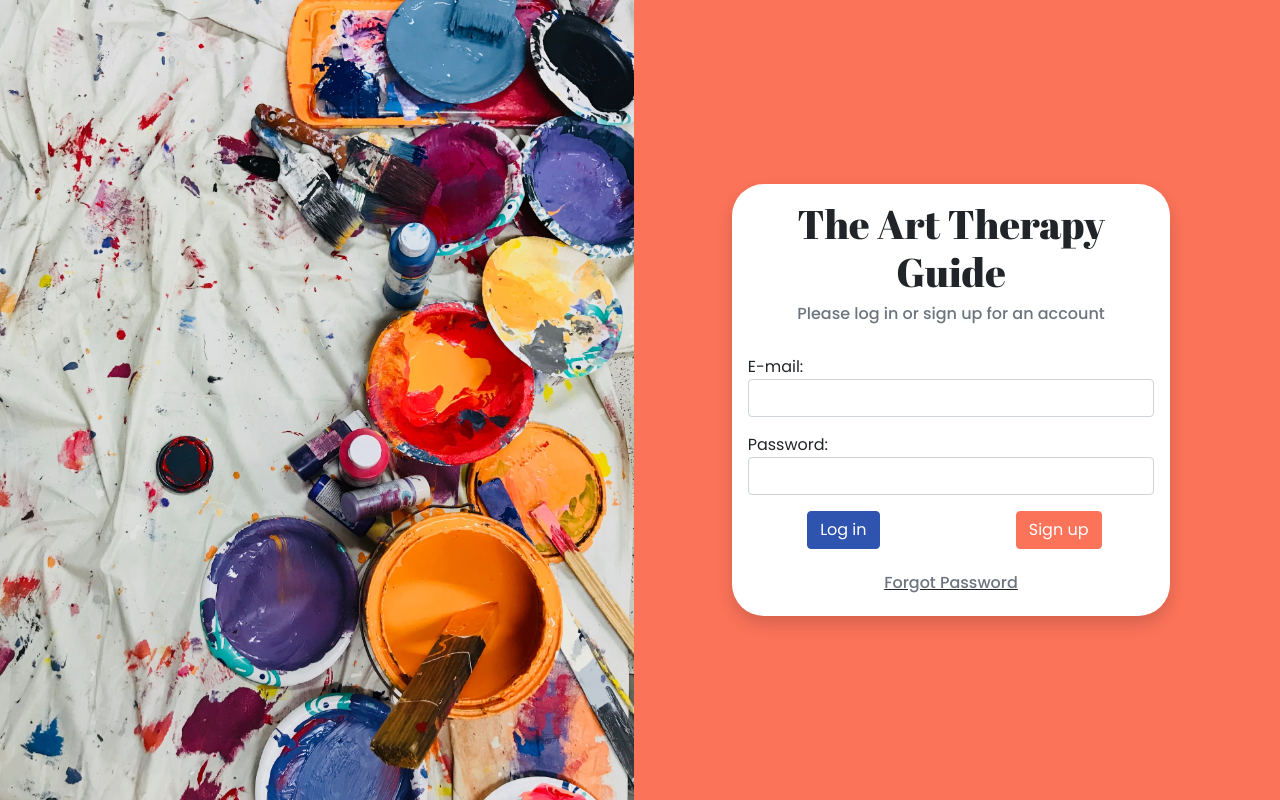
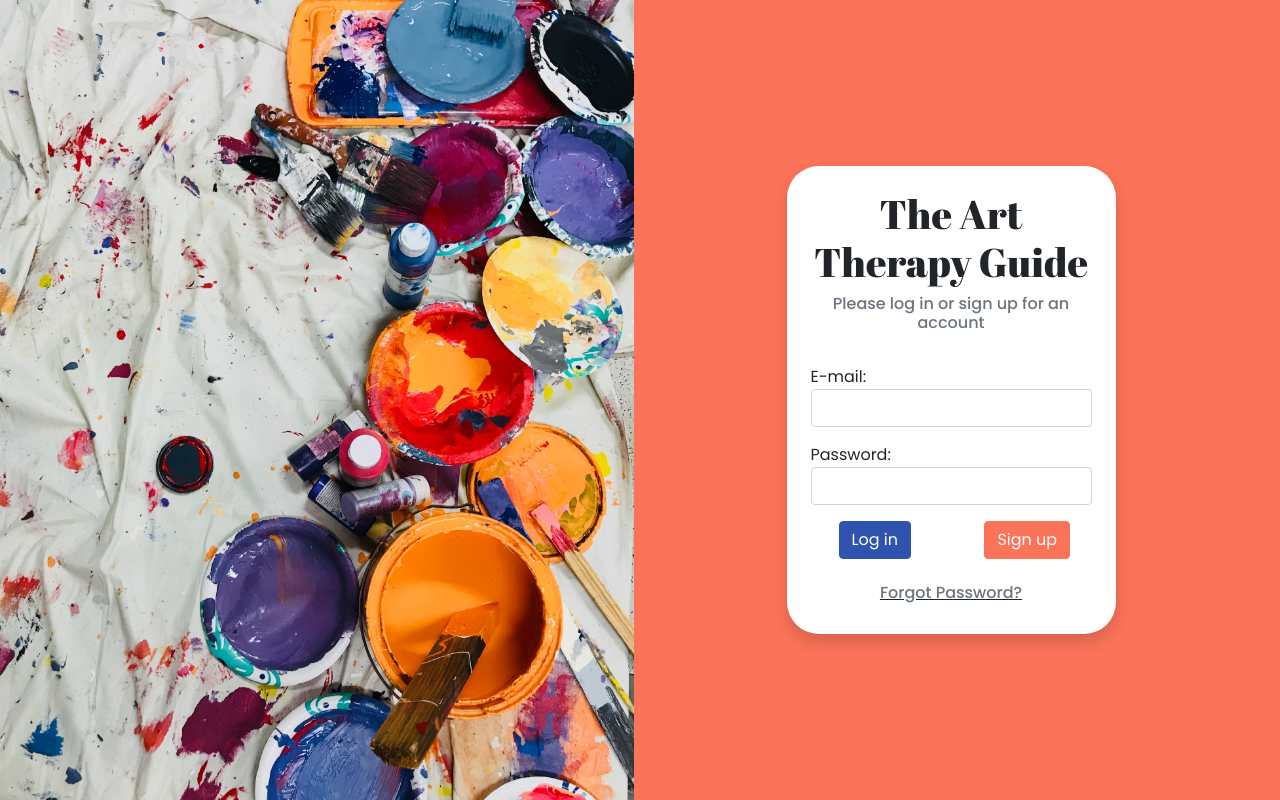
Before and after one commit to brennan-wright/ArtTherapyGuide, a Django app: page /accounts/login/ in a window 1280 px wide. Run offline with Django 3.2, Linux system fonts and the light colour scheme; parts of the project's set-up code (start-up, migrations or seed data) failed here and were passed over; some libraries are stand-ins or nearby versions.

Commit message:
formatting login etc.

```diff
--- a/frontend/templates/account/login.html
+++ b/frontend/templates/account/login.html
@@ -17,10 +17,14 @@
             <div class="login d-flex align-items-center py-5">
                 <div class="container">
                     <div class="row">
-                        <div class="col-md-9 col-lg-8 mx-auto p-3 shadow login-card" style="background-color: #ffffff">
+                        <div class="col-md-6 col-lg-6 mx-auto p-4 shadow login-card" style="background-color: #ffffff">
                             <div class="pb-4">
-                                <h1 class="display-6 text-center">The Art Therapy Guide</h1>
-                                <h6 class="d-flex justify-content-center text-muted">Please log in or sign up for an
+                                <h1 class="display-6 text-center"><a href="{% url 'home' %}"
+                                        class="text-reset text-decoration-none"> The Art
+                                        Therapy Guide</a>
+                                </h1>
+                                <h6 class="d-flex justify-content-center text-muted text-center">Please log in or sign
+                                    up for an
                                     account</h6>
                             </div>
                             <div>
@@ -70,7 +74,7 @@
                                     <div class="row pt-4">
                                         </br>
                                         <a class="text-reset" href="{% url 'account_reset_password' %}">
-                                            <h6 class="text-center text-muted">Forgot Password</h6>
+                                            <h6 class="text-center text-muted">Forgot Password?</h6>
                                         </a></div>
                                 </form>
 
--- a/frontend/templates/directive/directive_index_page.html
+++ b/frontend/templates/directive/directive_index_page.html
@@ -11,7 +11,7 @@ All Directives - Art Therapy Guide
 {% block content %}
 
 {% include "navbar.html" %}
-<div class="main">
+<div class="main mb-4">
     <div class="container">
         <form method="GET" id="directiveForm" action=".">
             <div class="row mt-5 gap-2 gap-md-0">
@@ -71,7 +71,7 @@ All Directives - Art Therapy Guide
 
         <div class="row row-cols-1 row-cols-lg-3 g-4">
             {% for post in posts %}
-            <div class="col ">
+            <div class="col mb-4">
                 <div class="card shadow h-100">
                     <img src="{{ post.images.all.0.image.url }}" class="card-img-top" alt="...">
                     <div class="card-body">
@@ -97,7 +97,7 @@ All Directives - Art Therapy Guide
 
 
         {% if is_paginated %}
-        <div class="container mt-4">
+        <div class="container mt-2">
             <div class="row">
                 <div class="col-lg-12">
                     <ul class="pagination justify-content-center mb-4">
```
Also changed, not shown: frontend/templates/account/password_reset.html (+15 -6 lines), frontend/templates/account/signup.html (+8 -5 lines), frontend/templates/directive/directivepage_thankyou.html (+9 -4 lines).
